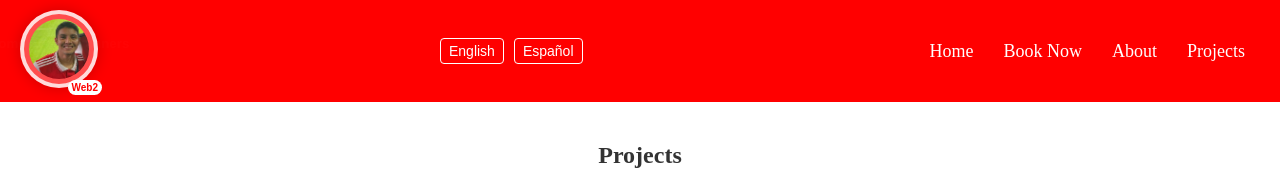
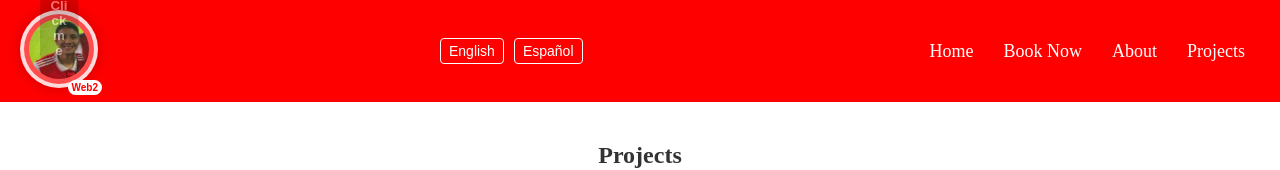
Before and after one commit to Juangunner4/juangunner4, a React (Create React App) app: page /projects in a window 1280 px wide. Shown: the top 170 px of the page. Built offline with nearby package versions, Linux system fonts and the light colour scheme.

Commit message:
Adjust navbar floating message timing and layout

```diff
--- a/src/components/Navbar.js
+++ b/src/components/Navbar.js
@@ -39,6 +39,8 @@ const Navbar = () => {
     let intervalId = null;
     let removalTimeoutId = null;
 
+    const displayDuration = 4000;
+
     const showNext = () => {
       const message = sequence[index];
       setFloatingMessage({
@@ -51,7 +53,7 @@ const Navbar = () => {
         if (intervalId) clearInterval(intervalId);
         removalTimeoutId = setTimeout(() => {
           setFloatingMessage(null);
-        }, 2000);
+        }, displayDuration);
       }
     };
 
@@ -60,7 +62,7 @@ const Navbar = () => {
       if (index < sequence.length) {
         showNext();
       }
-    }, 2000);
+    }, displayDuration);
 
     return () => {
       if (intervalId) clearInterval(intervalId);
--- a/src/styles/Navbar.css
+++ b/src/styles/Navbar.css
@@ -53,8 +53,15 @@
     font-weight: 700;
     text-shadow: 0 2px 6px rgba(0, 0, 0, 0.4);
     pointer-events: none;
-    white-space: nowrap;
-    animation: pfpFloatUp 2s ease forwards;
+    max-width: clamp(80px, 25vw, 100px);
+    padding: 6px 10px;
+    box-sizing: border-box;
+    border-radius: 12px;
+    background: rgba(0, 0, 0, 0.35);
+    text-align: center;
+    white-space: normal;
+    word-break: break-word;
+    animation: pfpFloatUp 4s ease forwards;
 }
 
 @keyframes pfpFloatUp {
```
